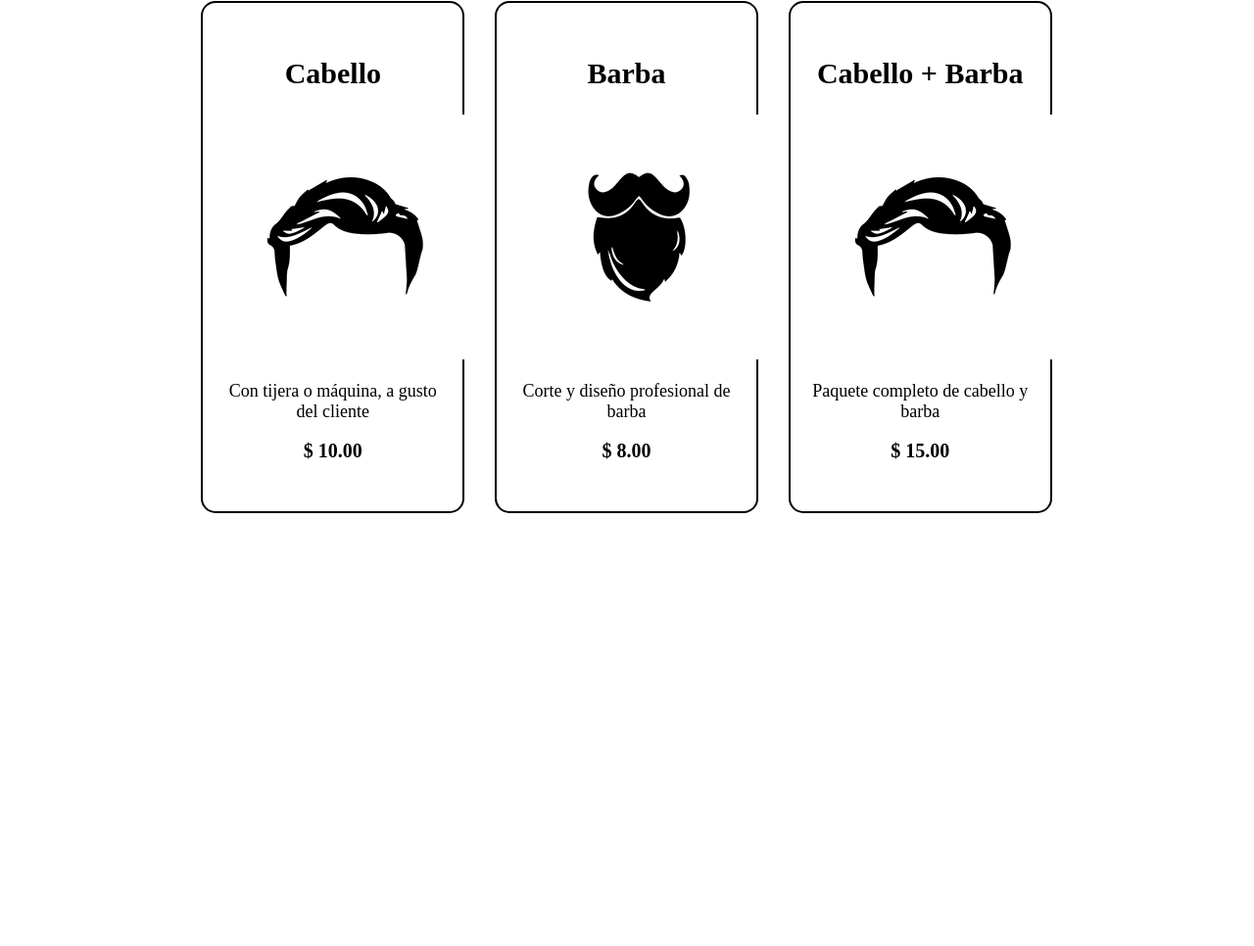
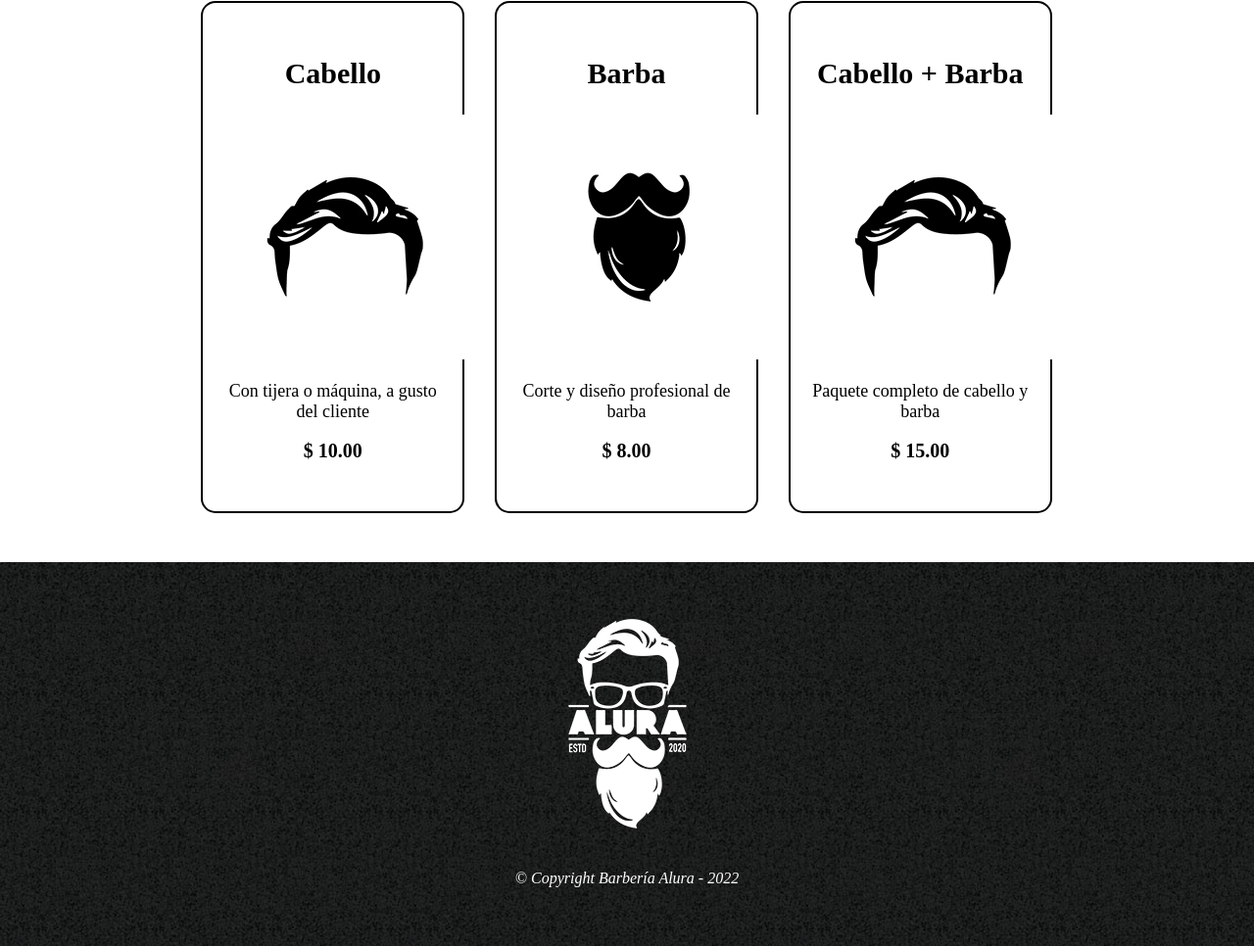
Before and after one commit to GabrielCruz00/ONE, a plain HTML site: page HTML5yCSS3/HTML5_CSS3_Parte2/productos.html in a window 1280 px wide. Shown: the part 347-1313 px from the top of the page at 98% size. Before the commit the page ends 921 px from the top, so only its background shows below. Drawn offline with Linux system fonts and the light colour scheme.

Commit message:
Se agrega footer a la pagina, al igual que su formato correspondiente.

```diff
--- a/HTML5yCSS3/HTML5_CSS3_Parte2/productos.css
+++ b/HTML5yCSS3/HTML5_CSS3_Parte2/productos.css
@@ -32,6 +32,9 @@ nav a{
 nav a:hover{
     color: #E69500;
     text-decoration: underline;
+}
+nav a:active{
+    color: #088c19;
 }
 #products{
     width: 70%;
@@ -73,3 +76,13 @@ nav a:hover{
     font-weight: bold;
     margin-top: 10px;
 }
+footer{
+    text-align: center;
+    background-image: url("./assets/bg.jpg");
+    padding: 40px;
+}
+.copyright{
+    color: #FFFFFF;
+    font-style: italic;
+    margin: 20px;
+}
--- a/HTML5yCSS3/HTML5_CSS3_Parte2/productos.html
+++ b/HTML5yCSS3/HTML5_CSS3_Parte2/productos.html
@@ -18,6 +18,7 @@
                 </nav>
             </div>
         </header>
+
         <main>
             <div id="products">
                 <div>
@@ -40,5 +41,10 @@
                 </div>
             </div>
         </main>
+
+        <footer>
+            <img src="./assets/logo-blanco.png" alt="">
+            <p class="copyright">&copy Copyright Barbería Alura - 2022</p>
+        </footer>
     </body>
 </html>
```
Also changed, not shown: HTML5yCSS3/HTML5_CSS3_Parte2/assets/bg.jpg (added), HTML5yCSS3/HTML5_CSS3_Parte2/assets/logo-blanco.png (added).
